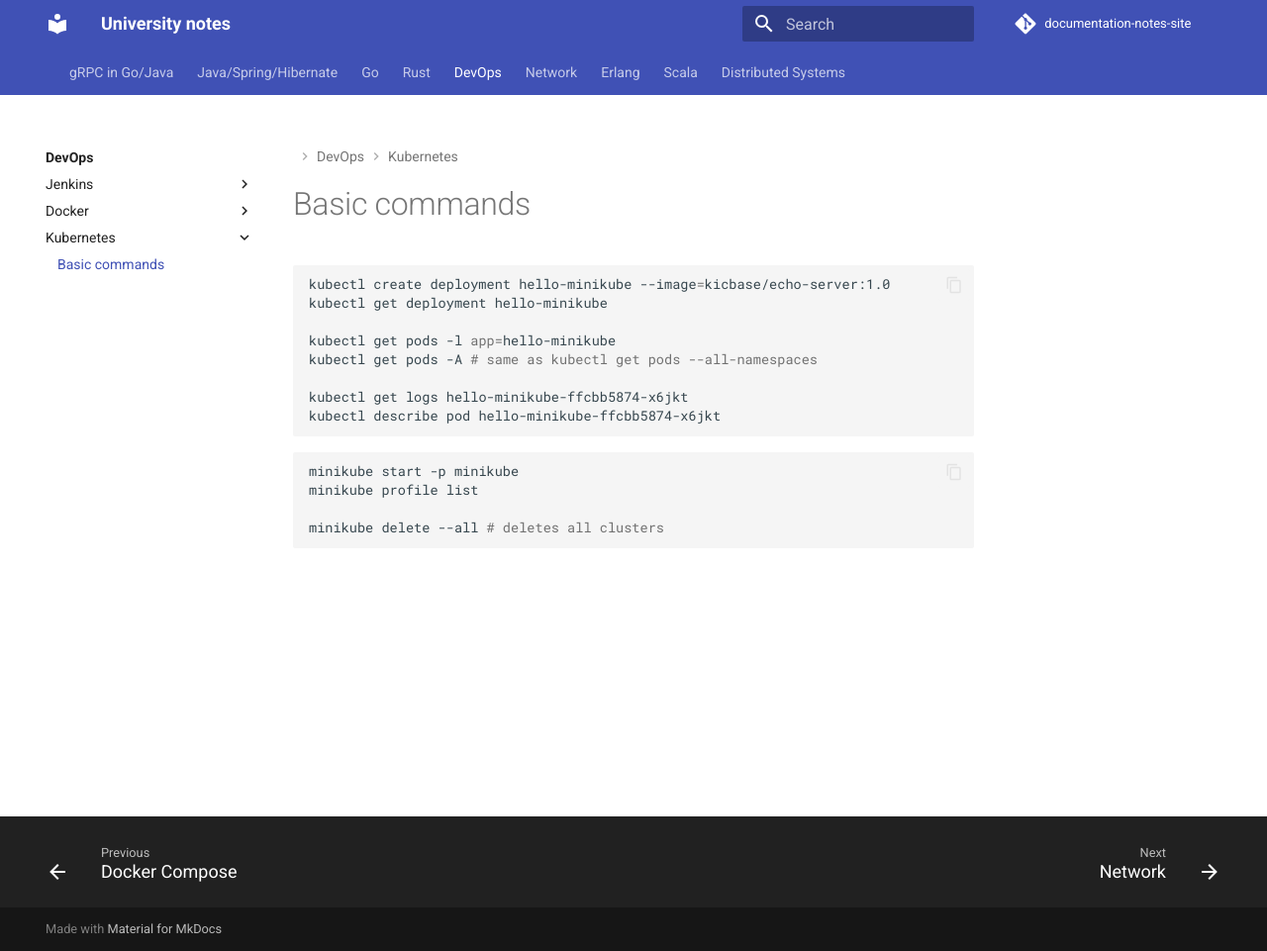
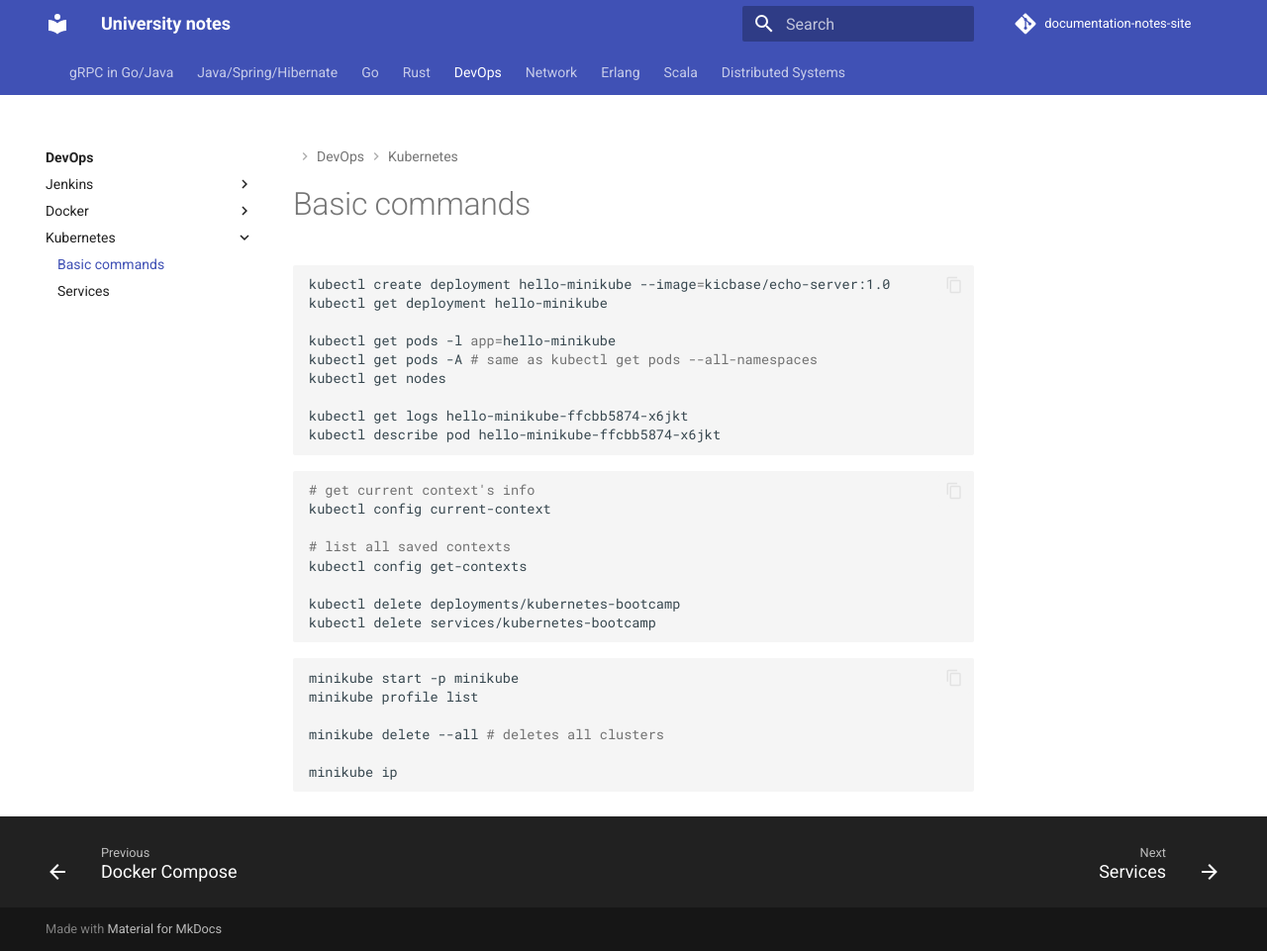
Before and after one commit to pawlowiczf/notes, an MkDocs documentation site: the page built from docs/devops/kubernetes/notes1.md, in a window 1280 px wide and 961 px high. Shown: the whole window at 99% size. Built offline with MkDocs 1.6.1 and Material for MkDocs 9.7.7, drawn with Linux system fonts in a browser that asks for light colours; comment, search, counter and statistics services are not loaded.

Commit message:
kubernetes

````diff
--- a/docs/devops/kubernetes/notes1.md
+++ b/docs/devops/kubernetes/notes1.md
@@ -4,14 +4,29 @@
 
 kubectl get pods -l app=hello-minikube
 kubectl get pods -A # same as kubectl get pods --all-namespaces
+kubectl get nodes
 
 kubectl get logs hello-minikube-ffcbb5874-x6jkt
 kubectl describe pod hello-minikube-ffcbb5874-x6jkt
 ```
 
 ```sh
+# get current context's info
+kubectl config current-context
+
+# list all saved contexts
+kubectl config get-contexts
+
+kubectl delete deployments/kubernetes-bootcamp
+kubectl delete services/kubernetes-bootcamp
+```
+
+
+```sh
 minikube start -p minikube
 minikube profile list
 
 minikube delete --all # deletes all clusters
+
+minikube ip
 ```
--- a/mkdocs.yml
+++ b/mkdocs.yml
@@ -163,6 +163,7 @@
       - Docker Compose : devops/docker/notes2.md
     - Kubernetes:
       - Basic commands: devops/kubernetes/notes1.md
+      - Services: devops/kubernetes/notes2.md
 
   - Network:
     - Network: network/index.md
````
Also changed, not shown: docs/devops/kubernetes/notes2.md (added, +25 -0 lines).
